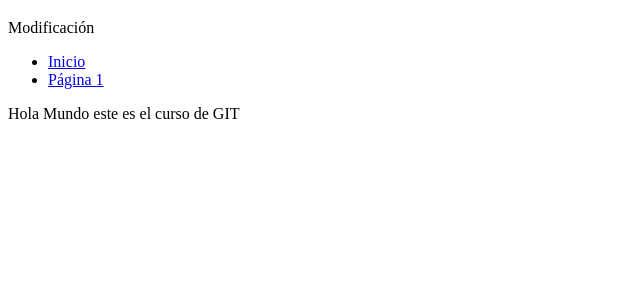
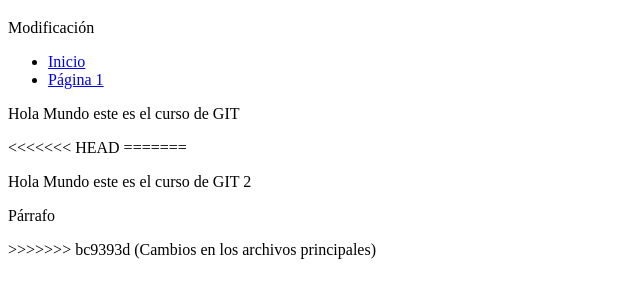
Before and after one commit to Robe-Angular/testeando, a plain HTML site: page index.html in a window 1280 px wide. Shown: the part 61-358 px from the top of the page, without its empty margins (0-640 px from the left). Drawn offline with Linux system fonts and the light colour scheme.

Commit message:
Cambios en los archivos principales

```diff
--- a/index.html
+++ b/index.html
@@ -12,6 +12,11 @@
 		<li><a href="pagina1.html">Página 1</a></li>
 	</ul>
 	<p>Hola Mundo este es el curso de GIT</p>
+<<<<<<< HEAD
+=======
+	<p>Hola Mundo este es el curso de GIT 2</p>
+	<p>Párrafo</p>
+>>>>>>> bc9393d (Cambios en los archivos principales)
 
 </body>
 </html>
```
Also changed, not shown: contacto.html (+1 -1 lines), pagina1.html (+1 -0 lines).
